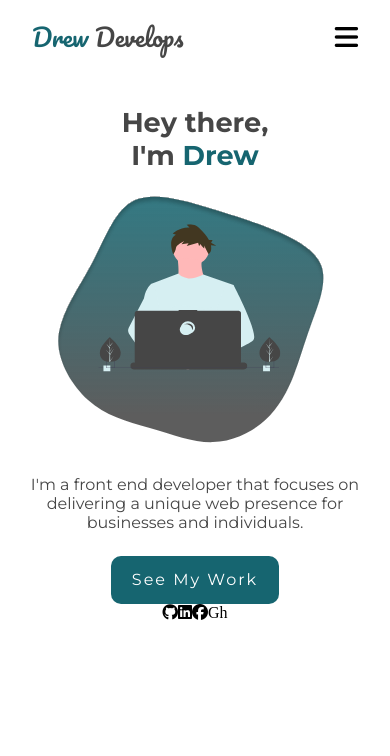
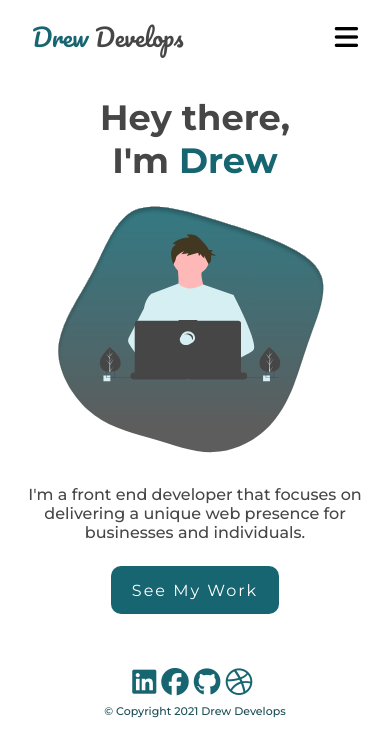
Before and after one commit to drewdoesdevelopment/Drew-Develops-Portfolio, a plain HTML site: page index.html in a window 390 px wide. Drawn offline with Linux system fonts and the light colour scheme.

Commit message:
Responsiveness updates

```diff
--- a/css/style.css
+++ b/css/style.css
@@ -17,16 +17,16 @@
   margin: 0;
 }
 
-img {
-  width: 100%;
-}
-
-/* Removing Base Styles */
+/* Base Styles */
 a,
 li {
   text-decoration: none;
   list-style: none;
   color: inherit;
+}
+
+img {
+  width: 100%;
 }
 
 /* Logo + Nav */
@@ -35,7 +35,7 @@ nav {
   display: flex;
   justify-content: space-between;
   padding: 1rem 2rem;
-  margin-bottom: 2rem;
+  margin-bottom: 1.4rem;
   color: var(--dark-color);
 }
 
@@ -89,6 +89,7 @@ h1 span {
   font-size: 1rem;
   color: var(--dark-color);
   margin-top: -2rem;
+  font-weight: 500;
 }
 
 .cta__button {
@@ -107,8 +108,50 @@ h1 span {
 .social__links {
   display: flex;
   justify-content: center;
+  margin-top: 1.5rem;
+  font-size: 18px;
+  color: var(--main-color);
 }
+
+.social__links li {
+  padding-right: 5px;
+}
+
+footer .container {
+  text-align: center;
+}
+
+.copyright__footer {
+  margin-top: 3px;
+  font-size: 10px;
+  font-family: 'Montserrat', sans-serif;
+  color: #194d54;
+}
+
 /* Media Queries */
+
+/* Large Mobile Screen Height Query */
+
+@media (min-height: 732px) {
+  .hero h1 {
+    font-size: 2.2rem;
+  }
+
+  .hero p {
+    font-size: 1rem;
+  }
+
+  .social__links {
+    margin-top: 3.5rem;
+    font-size: 22px;
+  }
+
+  .copyright__footer {
+    font-size: 11px;
+    margin-top: 0.5rem;
+    font-weight: 500;
+  }
+}
 
 @media (max-height: 600px) {
   nav {
--- a/index.html
+++ b/index.html
@@ -40,11 +40,12 @@
     <footer>
       <div class="container">
         <ul class="social__links">
-          <li><i class="fab fa-github"></i></li>
-          <li><i class="fab fa-linkedin"></i></li>
-          <li><i class="fab fa-facebook"></i></li>
-          <li>Gh</li>
+          <li><i class="fab fa-lg fa-linkedin"></i></li>
+          <li><i class="fab fa-lg fa-facebook"></i></li>
+          <li><i class="fab fa-lg fa-github"></i></li>
+          <li><i class="fab fa-lg fa-dribbble"></i></li>
         </ul>
+        <p class="copyright__footer">© Copyright 2021 Drew Develops</p>
       </div>
     </footer>
   </body>
```
